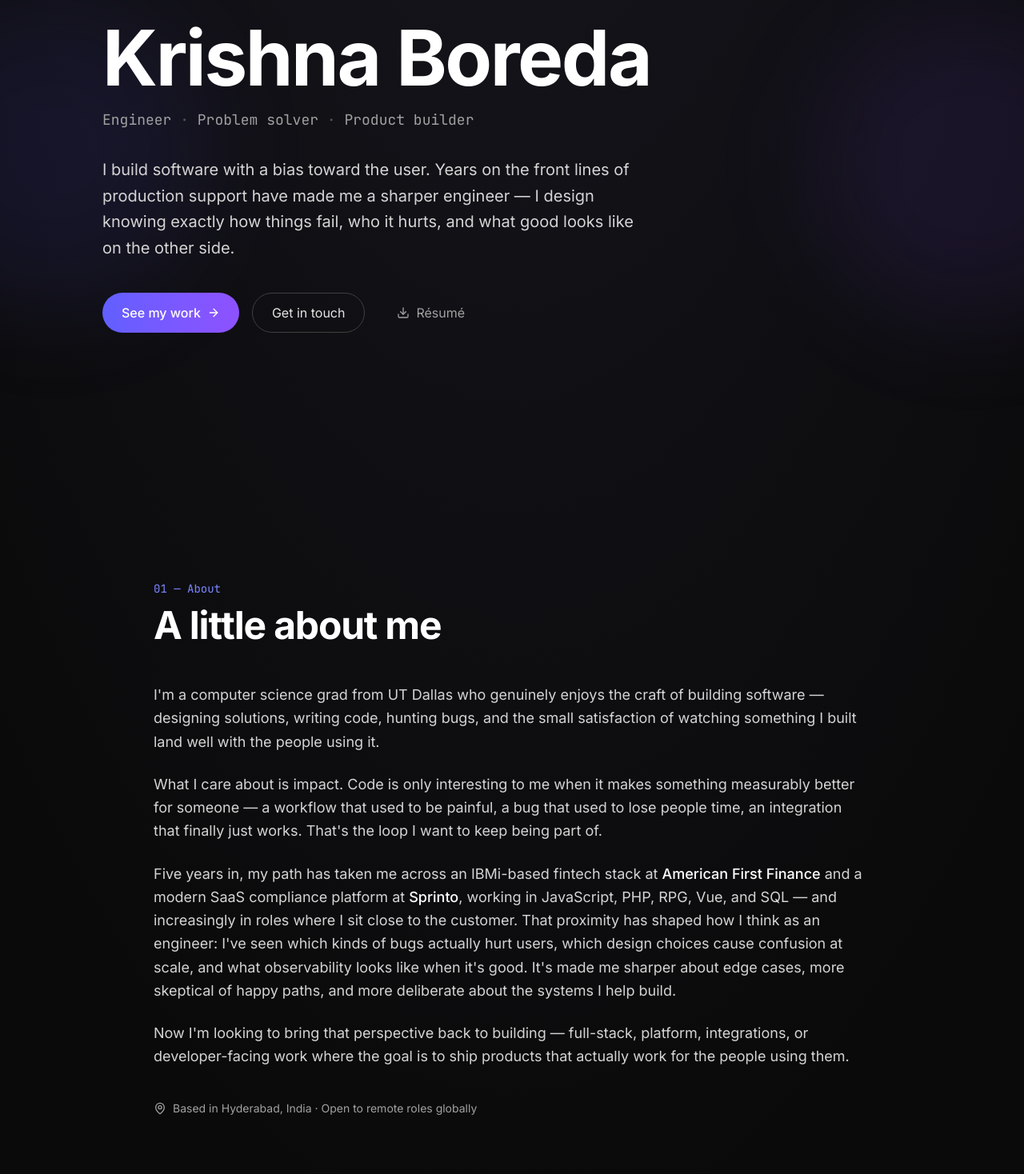
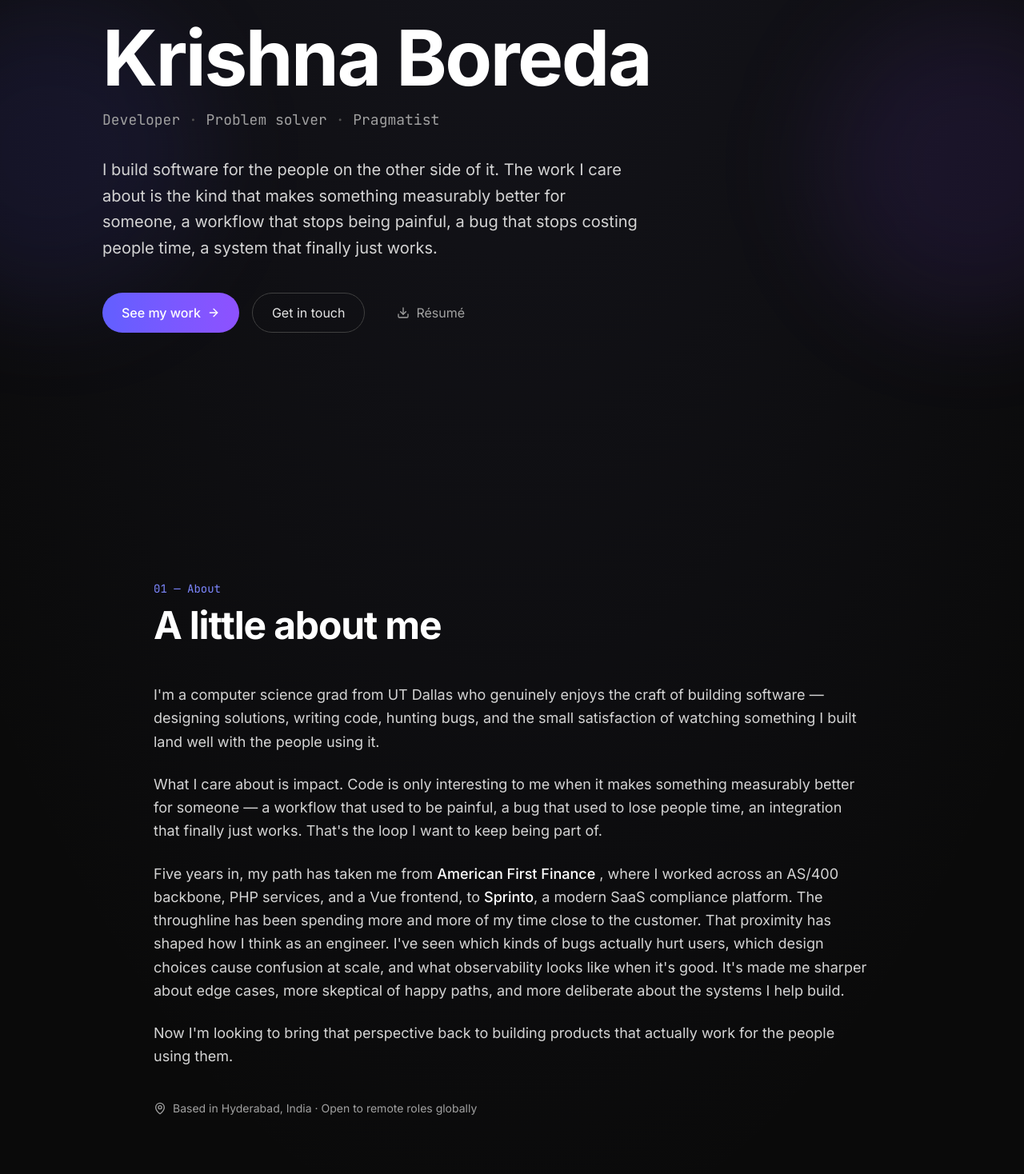
Before and after one commit to kvb160230/portfolio, a Next.js app: page / in a window 1280 px wide. Shown: the part 202-1670 px from the top of the page at 80% size. Built offline with nearby package versions, Linux system fonts and the light colour scheme.

Commit message:
home and about me polishing

```diff
--- a/src/app/layout.tsx
+++ b/src/app/layout.tsx
@@ -14,7 +14,7 @@ export const metadata: Metadata = {
     default: "Krishna Boreda — Engineer · Problem solver · Product builder",
     template: "%s · Krishna Boreda",
   },
-  description: "I build software with a bias toward the user. Years on the front lines of production support have made me a sharper engineer — I design knowing exactly how things fail, who it hurts, and what good looks like on the other side.",
+  description: "I build software for the people on the other side of it. The work I care about is the kind that makes something measurably better for someone, a workflow that stops being painful, a bug that stops costing people time, a system that finally just works.",
   keywords: ["Krishna Boreda", "Software Engineer", "Support Engineer", "Full Stack Developer", "Next.js", "React", "Sprinto", "Portfolio"],
   authors: [{ name: "Krishna Boreda" }],
   creator: "Krishna Boreda",
@@ -23,14 +23,14 @@ export const metadata: Metadata = {
     locale: "en_US",
     url: siteUrl,
     siteName: "Krishna Boreda",
-    title: "Krishna Boreda — Engineer · Problem solver · Product builder",
-    description: "I build software with a bias toward the user. Years on the front lines of production support have made me a sharper engineer.",
+    title: "Krishna Boreda — Developer · Problem solver · Pragmatist",
+    description: "I build software for the people on the other side of it. The work I care about is the kind that makes something measurably better for someone, a workflow that stops being painful, a bug that stops costing people time, a system that finally just works.",
     images: [
       {
         url: "/og-image.png",
         width: 1200,
         height: 630,
-        alt: "Krishna Boreda — Engineer, Problem solver, Product builder",
+        alt: "Krishna Boreda — Developer, Problem solver, Pragmatist",
       },
     ],
   },
--- a/src/app/opengraph-image.tsx
+++ b/src/app/opengraph-image.tsx
@@ -1,7 +1,7 @@
 import { ImageResponse } from "next/og";
 
 export const runtime = "edge";
-export const alt = "Krishna Boreda — Engineer, Problem solver, Product builder";
+export const alt = "Krishna Boreda — Developer, Problem solver, Pragmatist";
 export const size = { width: 1200, height: 630 };
 export const contentType = "image/png";
 
@@ -51,7 +51,7 @@ export default async function Image() {
             fontFamily: "monospace",
           }}
         >
-          Engineer · Problem solver · Product builder
+          Developer · Problem solver · Pragmatist
         </div>
         <div
           style={{
--- a/src/components/Nav.tsx
+++ b/src/components/Nav.tsx
@@ -25,7 +25,7 @@ export function Nav() {
     <nav className={cn("fixed top-0 left-0 right-0 z-50 transition-all duration-300", scrolled ? "bg-neutral-950/70 backdrop-blur-md border-b border-neutral-900" : "bg-transparent")}>
       <div className="max-w-7xl mx-auto px-6 md:px-12 lg:px-24 py-4 flex items-center justify-between">
         <a href="#hero" className="font-mono text-sm text-white hover:text-indigo-300 transition-colors">
-          <span className="text-indigo-400">{"<"}</span>kb<span className="text-indigo-400">{" />"}</span>
+          <span className="text-indigo-400">{"<"}</span>Me<span className="text-indigo-400">{" />"}</span>
         </a>
 
         <div className="hidden md:flex items-center gap-1">
--- a/src/components/sections/About.tsx
+++ b/src/components/sections/About.tsx
@@ -44,26 +44,19 @@ export function About() {
             part of.
           </p>
           <p>
-            Five years in, my path has taken me across an IBMi-based fintech
-            stack at{" "}
+            Five years in, my path has taken me from{" "}
             <span className="text-white font-medium">
               American First Finance
             </span>{" "}
-            and a modern SaaS compliance platform at{" "}
-            <span className="text-white font-medium">Sprinto</span>, working in
-            JavaScript, PHP, RPG, Vue, and SQL — and increasingly in roles where
-            I sit close to the customer. That proximity has shaped how I think
-            as an engineer: I&apos;ve seen which kinds of bugs actually hurt
-            users, which design choices cause confusion at scale, and what
-            observability looks like when it&apos;s good. It&apos;s made me
-            sharper about edge cases, more skeptical of happy paths, and more
-            deliberate about the systems I help build.
+            , where I worked across an AS/400 backbone, PHP services, and a Vue frontend, to
+            {" "} <span className="text-white font-medium">Sprinto</span>, a modern SaaS compliance platform.
+            The throughline has been spending more and more of my time close to the customer. That proximity has shaped
+            how I think as an engineer. I've seen which kinds of bugs actually hurt users, which design choices cause
+            confusion at scale, and what observability looks like when it's good. It's made me sharper about edge cases,
+            more skeptical of happy paths, and more deliberate about the systems I help build.
           </p>
           <p>
-            Now I&apos;m looking to bring that perspective back to building —
-            full-stack, platform, integrations, or developer-facing work where
-            the goal is to ship products that actually work for the people using
-            them.
+            Now I&apos;m looking to bring that perspective back to building products that actually work for the people using them.
           </p>
         </motion.div>
 
--- a/src/components/sections/Hero.tsx
+++ b/src/components/sections/Hero.tsx
@@ -34,7 +34,7 @@ export function Hero() {
           transition={{ duration: 0.6, delay: 0.2 }}
           className="font-mono text-base md:text-lg text-neutral-400 mb-8"
         >
-          Engineer <span className="text-neutral-600">·</span> Problem solver <span className="text-neutral-600">·</span> Product builder
+          Developer <span className="text-neutral-600">·</span> Problem solver <span className="text-neutral-600">·</span> Pragmatist
         </motion.p>
 
         <motion.p
@@ -43,7 +43,7 @@ export function Hero() {
           transition={{ duration: 0.6, delay: 0.3 }}
           className="max-w-2xl text-lg md:text-xl text-neutral-300 leading-relaxed mb-10"
         >
-          I build software with a bias toward the user. Years on the front lines of production support have made me a sharper engineer — I design knowing exactly how things fail, who it hurts, and what good looks like on the other side.
+          I build software for the people on the other side of it. The work I care about is the kind that makes something measurably better for someone, a workflow that stops being painful, a bug that stops costing people time, a system that finally just works.
         </motion.p>
 
         <motion.div
```
